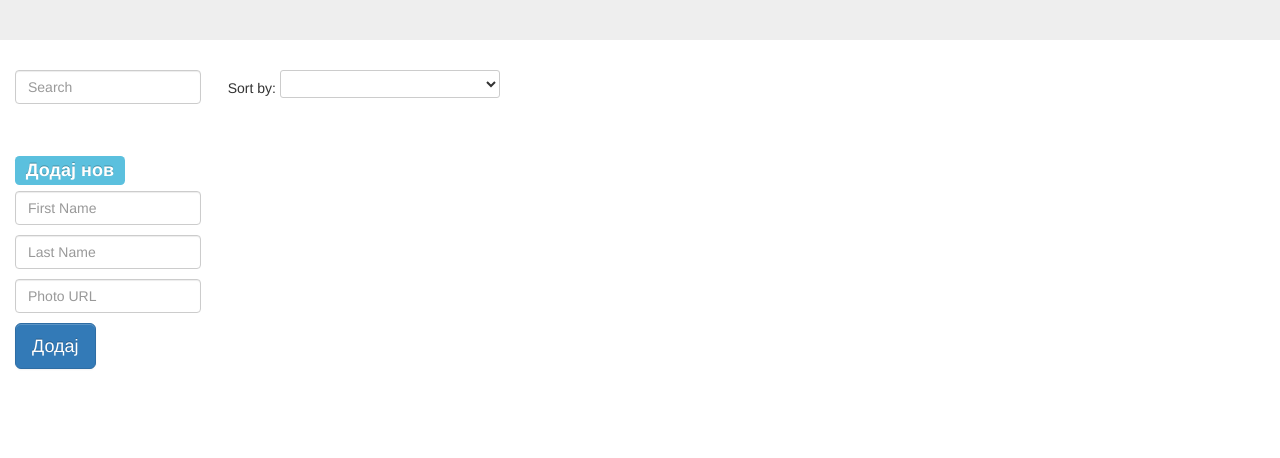
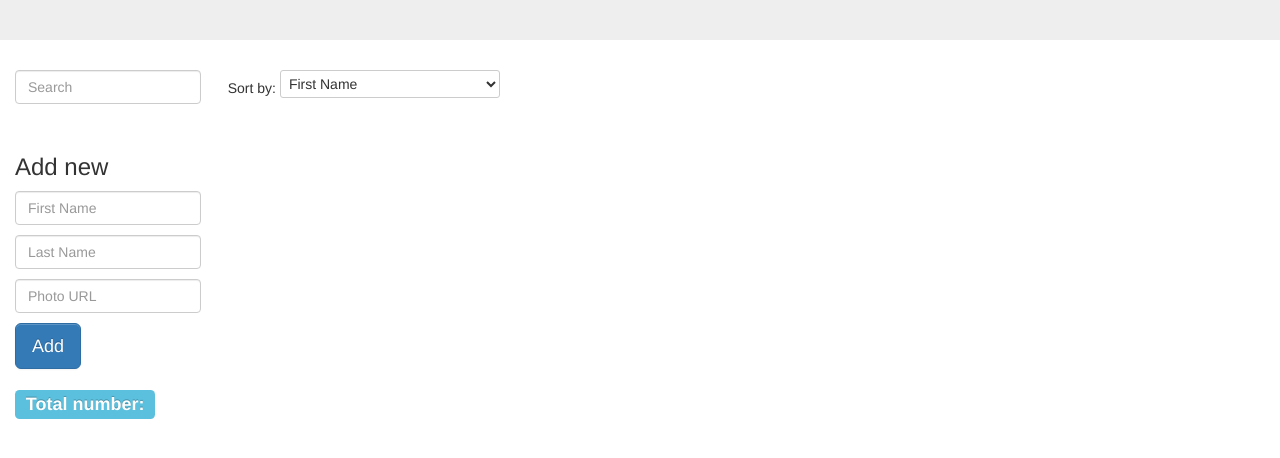
Before and after one commit to nikolakoco89/employeesApp, a website: page app/index.html in a window 1280 px wide. Shown: the part 176-634 px from the top of the page. Drawn offline with nearby package versions, Linux system fonts and the light colour scheme; no server answers.

Commit message:
added remove button and changed some visual appearance

```diff
--- a/app/js/controllers.js
+++ b/app/js/controllers.js
@@ -31,11 +31,12 @@ EmployeesControllers.controller('EmployeesCtrl', ['$scope', '$http', function ($
                 console.log('Error: ' + data);
             });
     };
+
+    $scope.orderProp = 'firstName';
 }]);
 
 EmployeesControllers.controller('EmployeeDetailsCtrl', ['$scope', '$routeParams', '$http',
     function($scope, $routeParams, $http) {
-        console.log('Pred get i id: ' + $routeParams.employeeId);
         $http.get('/api/employees/' + $routeParams.employeeId)
             .success(function(data) {
                 console.log('Success ama: ' + data);
--- a/app/partials/employees_list.html
+++ b/app/partials/employees_list.html
@@ -1,5 +1,5 @@
 <div class="jumbotron text-center">
-    <h1>Employees App<span class="label label-info">{{employees.length}}</span> </h1>
+    <h1>Employees App </h1>
 </div>
 <div class="container-fluid">
     <div class="row-fluid">
@@ -8,13 +8,15 @@
 
             <form>
                 <div>
-                    <h3 style="margin-top:50px"><span class="label label-info" > Додај нов</span> </h3>
+                    <h3 style="margin-top: 50px">Add new</h3>
                     <input ng-model="formData.firstName" placeholder="First Name" class="form-control" style="margin-top: 10px">
                     <input ng-model="formData.lastName" placeholder="Last Name" class="form-control" style="margin-top: 10px">
                     <input ng-model="formData.photoUrl" placeholder="Photo URL" class="form-control" style="margin-top: 10px">
                 </div>
-                <button type="submit" class="btn btn-primary btn-lg" ng-click="addEmployee()" style="margin-top: 10px">Додај</button>
+                <button type="submit" class="btn btn-primary btn-lg" ng-click="addEmployee()" style="margin-top: 10px">Add</button>
             </form>
+
+            <h3><span class="label label-info">Total number: {{employees.length}}</span></h3>
         </div>
 
         <div class="span10">
@@ -28,6 +30,7 @@
                 <li ng-repeat="employee in employees | filter:query | orderBy:orderProp" class="thumbnail employee-listing">
                     <a href="#/employees/{{employee._id}}" class="thumb"><img ng-src="{{employee.photoUrl}}" style="width:150px;min-height:150px;margin-bottom:5px" /></a>
                     <a href="#/employees/{{employee._id}}">{{employee.firstName}} {{employee.lastName}}</a>
+                    <button class="btn btn-danger btn-lg" ng-click="removeEmployee(employee._id)">Remove</button>
                 </li>
             </ul>
         </div>
```
